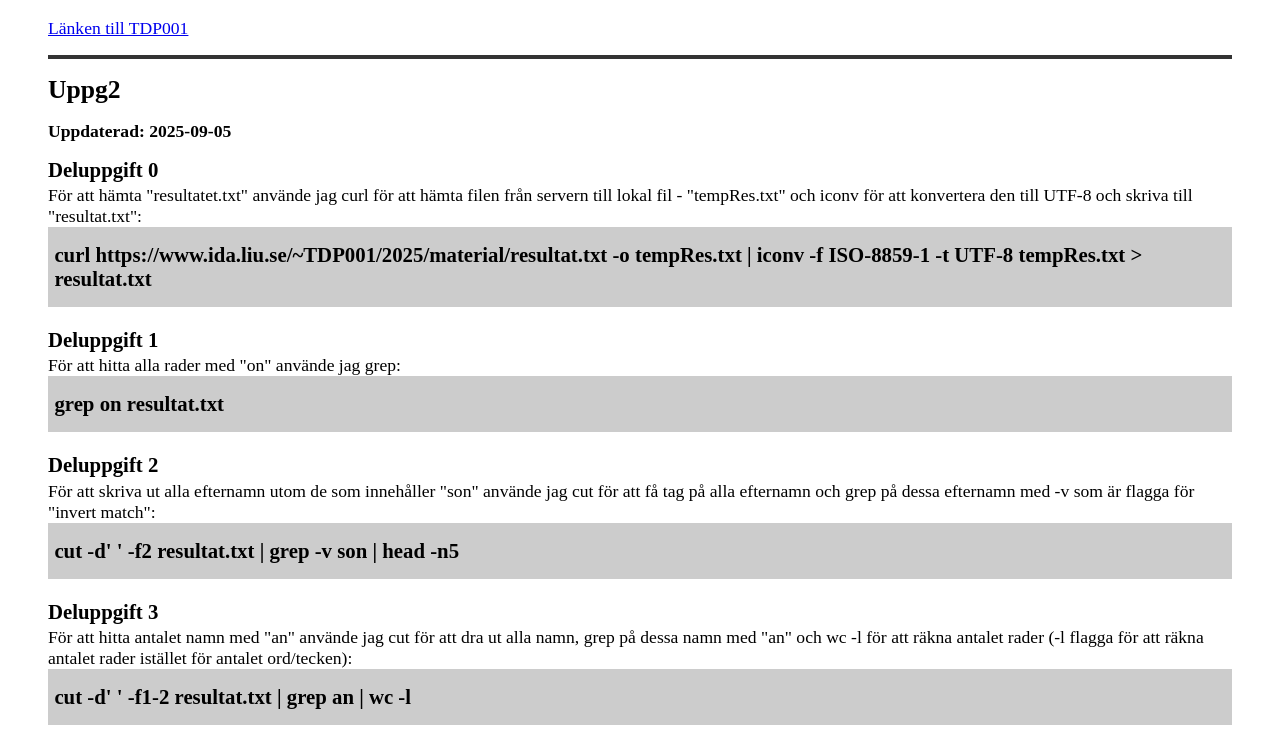
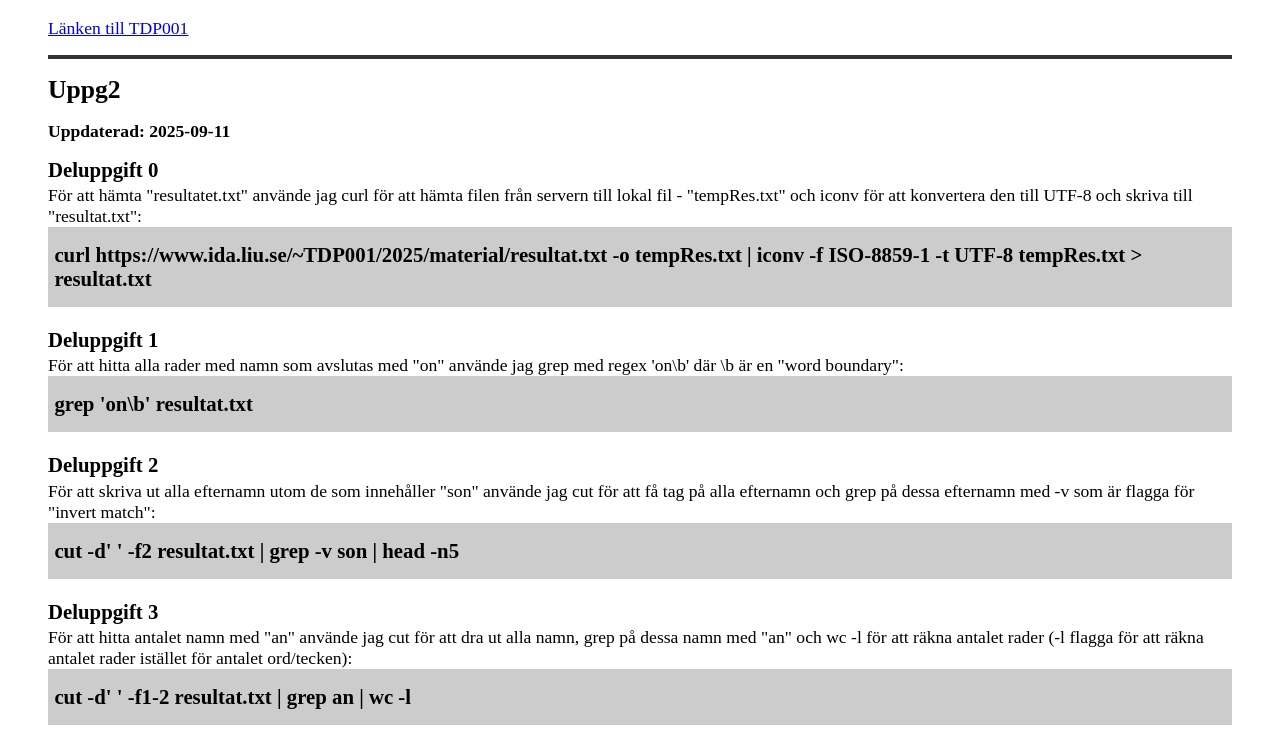
Before and after one commit to VadymNovoselskyi/TDP001, a plain HTML site: page index.html in a window 1280 px wide. Shown: the part 905-1648 px from the top of the page. Drawn offline with Linux system fonts and the light colour scheme.

Commit message:
add regex to uppg2 - deluppg2

```diff
--- a/index.html
+++ b/index.html
@@ -21,7 +21,7 @@
         </header>
 
         <main>
-            <p class="last-updated">Senast uppdaterad: 2025-09-05 (Uppg2)</p>
+            <p class="last-updated">Senast uppdaterad: 2025-09-11 (Uppg2)</p>
 
             <section class="uppg" id="uppg1">
                 <h2 class="uppg-header">Uppg1</h2>
@@ -76,7 +76,7 @@
 
             <section class="uppg" id="uppg2">
                 <h2 class="uppg-header">Uppg2</h2>
-                <p class="uppg-updated">Uppdaterad: 2025-09-05</p>
+                <p class="uppg-updated">Uppdaterad: 2025-09-11</p>
 
                 <p class="uppg-subheader">Deluppgift 0</p>
                 <p>
@@ -94,8 +94,12 @@
                 <br />
 
                 <p class="uppg-subheader">Deluppgift 1</p>
-                <p>För att hitta alla rader med "on" använde jag grep:</p>
-                <p class="code">grep on resultat.txt</p>
+                <p>
+                    För att hitta alla rader med namn som avslutas med "on"
+                    använde jag grep med regex 'on\b' där \b är en "word
+                    boundary":
+                </p>
+                <p class="code">grep 'on\b' resultat.txt</p>
                 <br />
 
                 <p class="uppg-subheader">Deluppgift 2</p>
```
